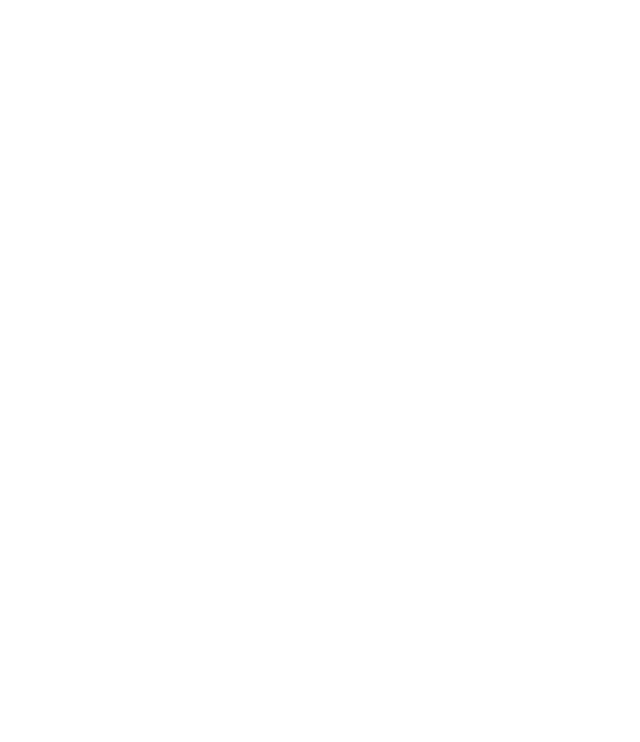
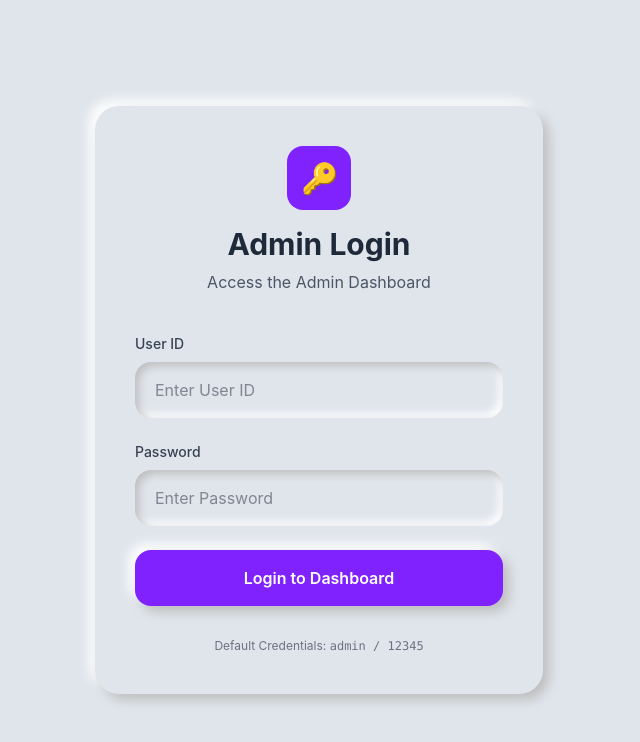
Before and after one commit to TheKhushant/EnquryFormSS, a React (Vite) app in the folder Frontend/: page /admin-login in a window 1280 px wide. Before the commit this address had no page. Shown: the top 742 px of the page, without its empty margins (321-961 px from the left). Built offline with nearby package versions, Linux system fonts and the light colour scheme.

Commit message:
updated id password on dashboard

```diff
--- a/Frontend/components/site/Header.tsx
+++ b/Frontend/components/site/Header.tsx
@@ -14,17 +14,11 @@
         <div className="flex items-center gap-3">
           <Link to="/" className="flex items-center">
             <img
-              src="/ssgrp.png"        // ← Put your SS GRP logo here
+              src="/ssgrp.png"
               alt="SS GRP Logo"
               className="w-[30px] md:w-[50px] h-auto object-contain"
             />
           </Link>
-
-          {/* Current Location Indicator (Optional) */}
-          {/* <div className="hidden sm:flex flex-col text-xs">
-            <span className="text-gray-500">Current Location</span>
-            <span className="font-semibold text-gray-700">Skill Training Center</span>
-          </div> */}
         </div>
 
         {/* Center: Welcome Text */}
@@ -37,16 +31,10 @@
           </p>
         </div>
 
-        {/* Right: Scanner Info + Admin Dashboard Button */}
+        {/* Right: Admin Button */}
         <div className="flex items-center gap-4">
-          {/* Scanner Message */}
-          {/* <div className="hidden sm:flex items-center gap-2 bg-white/70 px-4 py-2 rounded-2xl text-sm text-gray-700">
-            <div className="w-2 h-2 bg-green-500 rounded-full animate-pulse"></div>
-            Scanner Active
-          </div> */}
-
-          {/* Admin Dashboard Button */}
-          <Link to="/dashboard">
+          {/* Admin Dashboard Button - Updated */}
+          <Link to="/admin-login">
             <motion.button
               whileHover={{ scale: 1.05 }}
               whileTap={{ scale: 0.97 }}
--- a/Frontend/src/App.tsx
+++ b/Frontend/src/App.tsx
@@ -1,6 +1,7 @@
 import { BrowserRouter as Router, Routes, Route } from "react-router-dom";
 import EnquiryDashboard from "./pages/EnquiryDashboard";
 import EnquiryForm from "./pages/EnquiryForm";
+import AdminLogin from "./pages/AdminLogin";
 
 const App = () => {
     return (
@@ -8,6 +9,7 @@
             <Routes>
                 <Route path="/" element={<EnquiryForm />} />
                 <Route path="/dashboard" element={<EnquiryDashboard />} />
+                <Route path="/admin-login" element={<AdminLogin />} />
             </Routes>
         </Router>
     );
--- /dev/null
+++ b/Frontend/src/pages/AdminLogin.tsx
@@ -0,0 +1,118 @@
+import { useState } from "react";
+import { useNavigate } from "react-router-dom";
+import { motion } from "framer-motion";
+
+const raisedShadow = "shadow-[6px_6px_12px_#bebebe,-6px_-6px_12px_#ffffff]";
+const insetShadow = "shadow-[inset_4px_4px_8px_#bebebe,inset_-4px_-4px_8px_#ffffff]";
+
+const adminId = "admin";
+const adminPassword = "12345";
+
+export default function AdminLogin() {
+  const navigate = useNavigate();
+  const [userId, setUserId] = useState("");
+  const [password, setPassword] = useState("");
+  const [error, setError] = useState("");
+  const [isLoading, setIsLoading] = useState(false);
+
+  const handleLogin = (e: React.FormEvent) => {
+    e.preventDefault();
+    setError("");
+    setIsLoading(true);
+
+    // Simple credential check
+    if (userId === adminId && password === adminPassword) {
+      setTimeout(() => {
+        navigate("/dashboard");
+      }, 600);
+    } else {
+      setTimeout(() => {
+        setError("Invalid User ID or Password");
+        setIsLoading(false);
+      }, 500);
+    }
+  };
+
+  return (
+    <div className="min-h-screen bg-[#e0e5ec] flex items-center justify-center p-4">
+      <motion.div
+        initial={{ opacity: 0, y: 20 }}
+        animate={{ opacity: 1, y: 0 }}
+        transition={{ duration: 0.6 }}
+        className="w-full max-w-md"
+      >
+        <div
+          className={`bg-[#e0e5ec] rounded-3xl p-10 ${raisedShadow}`}
+        >
+          {/* Header */}
+          <div className="text-center mb-10">
+            <div className="mx-auto w-16 h-16 bg-violet-600 rounded-2xl flex items-center justify-center mb-4">
+              <span className="text-white text-3xl">🔑</span>
+            </div>
+            <h1 className="text-3xl font-bold text-gray-800">Admin Login</h1>
+            <p className="text-gray-600 mt-2">Access the Admin Dashboard</p>
+          </div>
+
+          {/* Form */}
+          <form onSubmit={handleLogin} className="space-y-6">
+            <div>
+              <label className="block text-sm font-medium text-gray-700 mb-2">
+                User ID
+              </label>
+              <input
+                type="text"
+                value={userId}
+                onChange={(e) => setUserId(e.target.value)}
+                className={`w-full px-5 py-4 rounded-2xl bg-[#e0e5ec] text-gray-800 focus:outline-none ${insetShadow} transition-all`}
+                placeholder="Enter User ID"
+                required
+              />
+            </div>
+
+            <div>
+              <label className="block text-sm font-medium text-gray-700 mb-2">
+                Password
+              </label>
+              <input
+                type="password"
+                value={password}
+                onChange={(e) => setPassword(e.target.value)}
+                className={`w-full px-5 py-4 rounded-2xl bg-[#e0e5ec] text-gray-800 focus:outline-none ${insetShadow} transition-all`}
+                placeholder="Enter Password"
+                required
+              />
+            </div>
+
+            {error && (
+              <motion.p
+                initial={{ opacity: 0 }}
+                animate={{ opacity: 1 }}
+                className="text-red-500 text-sm font-medium text-center"
+              >
+                {error}
+              </motion.p>
+            )}
+
+            <motion.button
+              whileHover={{ scale: 1.02 }}
+              whileTap={{ scale: 0.98 }}
+              type="submit"
+              disabled={isLoading}
+              className={`
+                w-full py-4 rounded-2xl font-semibold text-white
+                bg-violet-600 hover:bg-violet-700 transition-all duration-300
+                ${raisedShadow} flex items-center justify-center gap-2
+              `}
+            >
+              {isLoading ? "Verifying..." : "Login to Dashboard"}
+            </motion.button>
+          </form>
+
+          <p className="text-center text-xs text-gray-500 mt-8">
+            Default Credentials: <span className="font-mono">admin / 12345</span>
+          </p>
+        </div>
+      </motion.div>
+    </div>
+  );
+}
```
